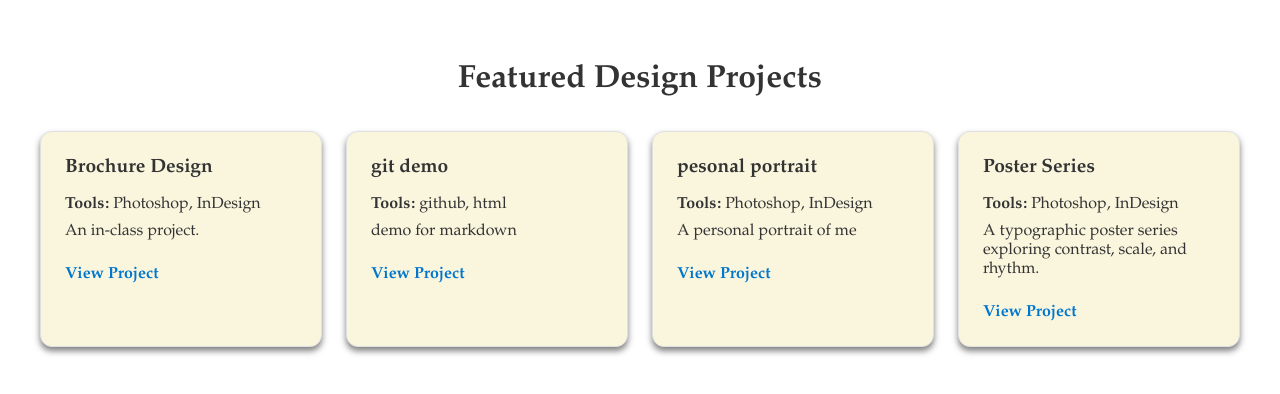
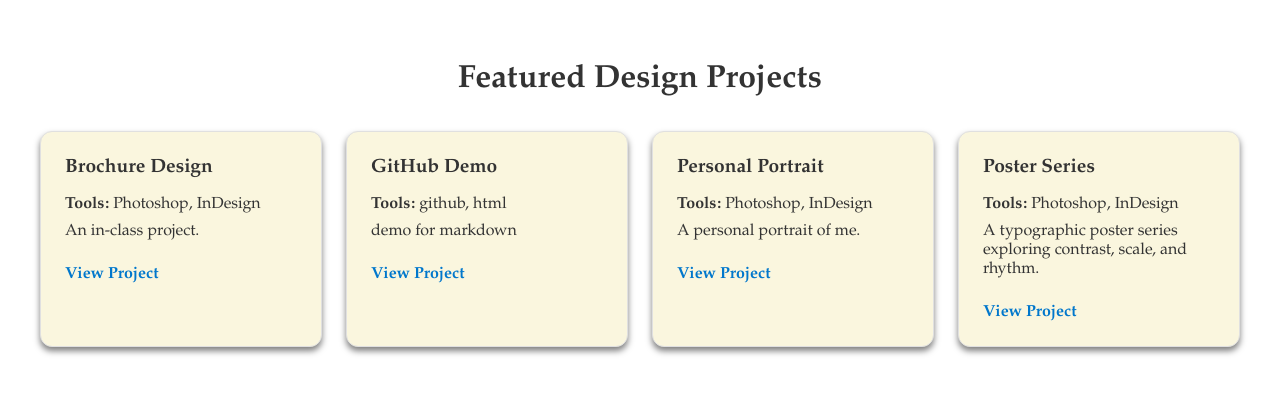
Before and after one commit to sydneyblackmere/2025-portfolio, a Jekyll site: the page built from _design/portrait.md, in a window 1280 px wide. Shown: the top 394 px of the page. Built offline with Jekyll 4.4.1, drawn with Linux system fonts in a browser that asks for light colours.

Commit message:
Add files via upload

```diff
--- a/_design/demo.md
+++ b/_design/demo.md
@@ -1,5 +1,5 @@
 ---
-title: "git demo"
+title: "GitHub Demo"
 tools: [github, html]
 description: "demo for markdown"
 layout:
--- a/_design/portrait.md
+++ b/_design/portrait.md
@@ -1,7 +1,7 @@
 ---
-title: "pesonal portrait"
+title: "Personal Portrait"
 tools: [Photoshop, InDesign]
-description: "A personal portrait of me"
+description: "A personal portrait of me."
 layout: design
 permalink:
 ---
```
Also changed, not shown: style-guide/index.html (+6 -6 lines).
